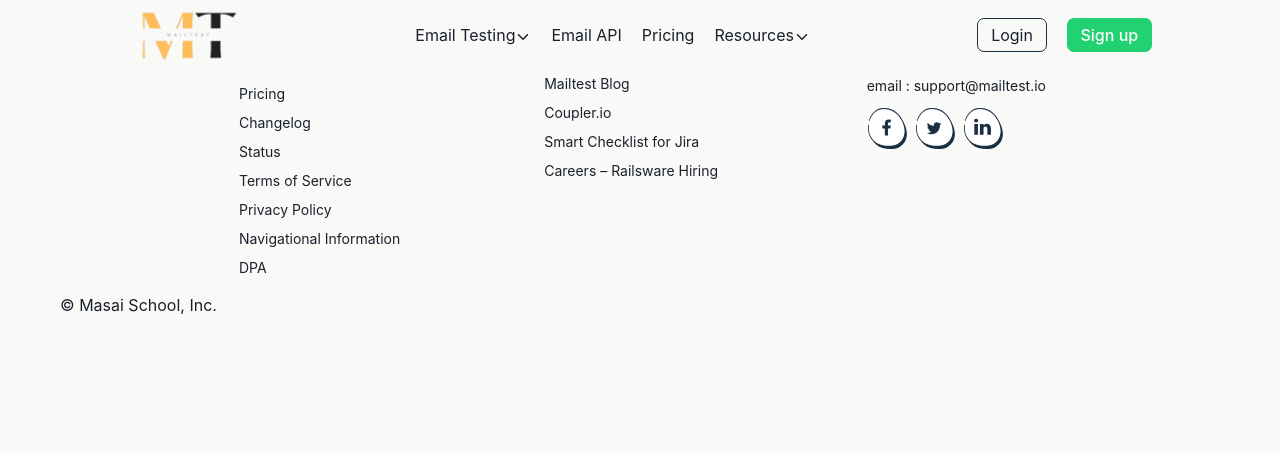
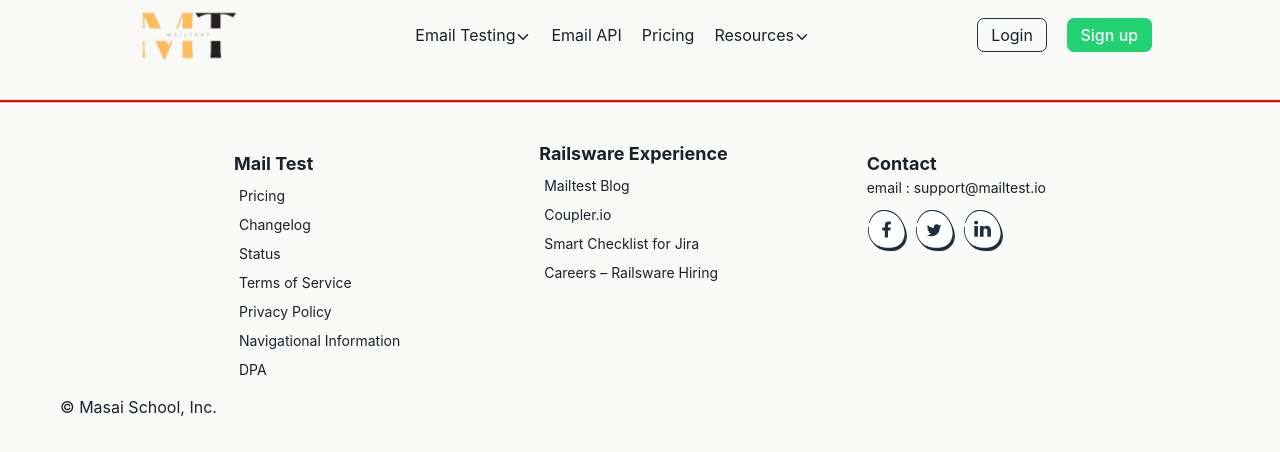
Before and after one commit to Rohit9894/puffy-calendar-166, a React (Create React App) app: page /payement in a window 1280 px wide. Shown: the top 452 px of the page. Built offline with nearby package versions, Linux system fonts and the light colour scheme; no server answers; a web font is replaced by a local one.

Commit message:
payment page started

```diff
--- /dev/null
+++ b/src/Components/Pages/Pricing/Payment.tsx
@@ -0,0 +1,12 @@
+import React from 'react'
+import { Box } from '@chakra-ui/react'
+
+const Payment = () => {
+  return (
+   <Box marginTop={"100px"} border={"1px solid red"}>
+
+   </Box>
+  )
+}
+
+export default Payment
--- a/src/Components/Routes/AllRoutes.tsx
+++ b/src/Components/Routes/AllRoutes.tsx
@@ -16,6 +16,7 @@ import { AccountManagement } from "../Pages/Dashboard/AccountManagement";
 import { Dashboard } from "../Pages/Dashboard/Dashboard";
 import EmailAPI from "../Pages/EmailAPI";
 import { Protected } from "../Context/Protected";
+import Payment from "../Pages/Pricing/Payment";
 
 export const AllRoutes = () => {
   return (
@@ -33,6 +34,7 @@ export const AllRoutes = () => {
       <Route path="/resources/casestudies" element={<CaseStudies />} />
       <Route path="/resources/help" element={<Help />} />
       <Route path="resources/api" element={<Api />} />
+      <Route path="/payement" element={<Payment/>}/>
       <Route
         path="/user-management"
         element={
```
Also changed, not shown: src/Components/Pages/Pricing/Price.tsx (renamed from src/Components/Pages/Pricing/Price.jsx).
